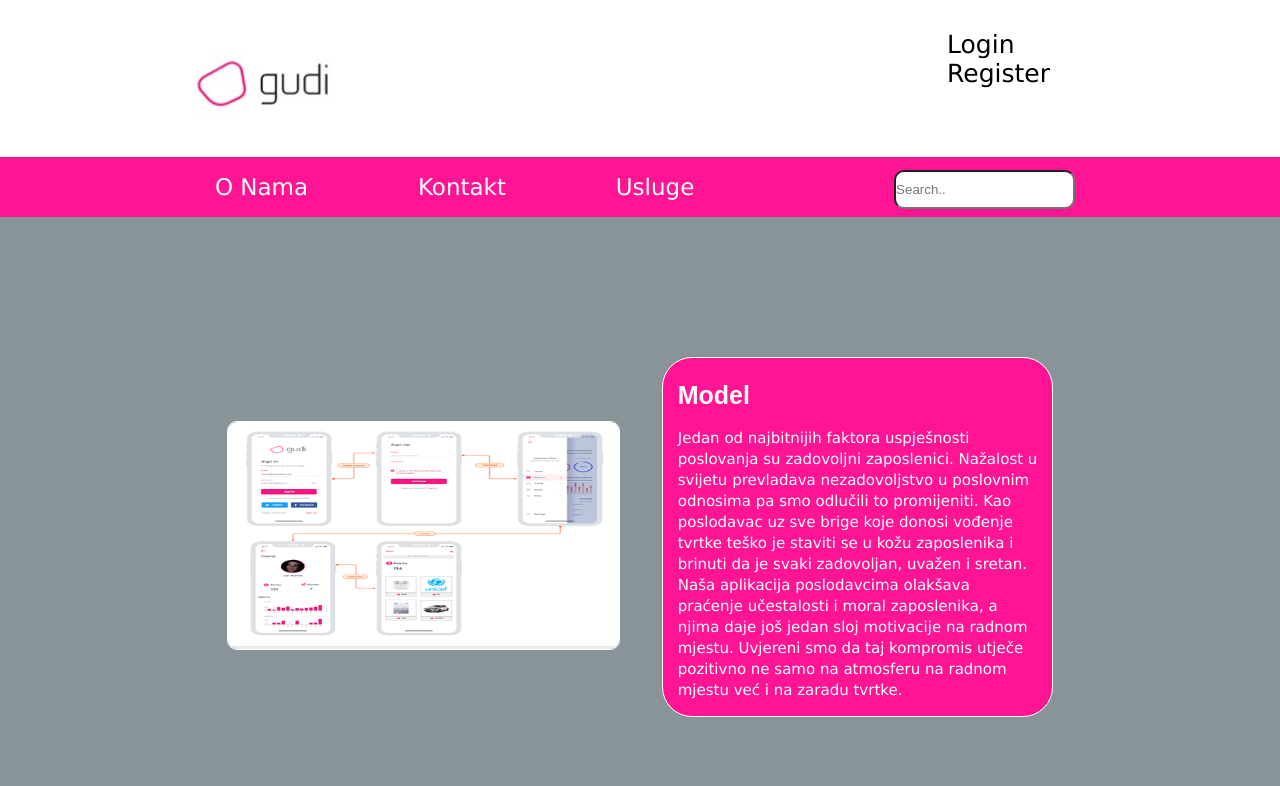
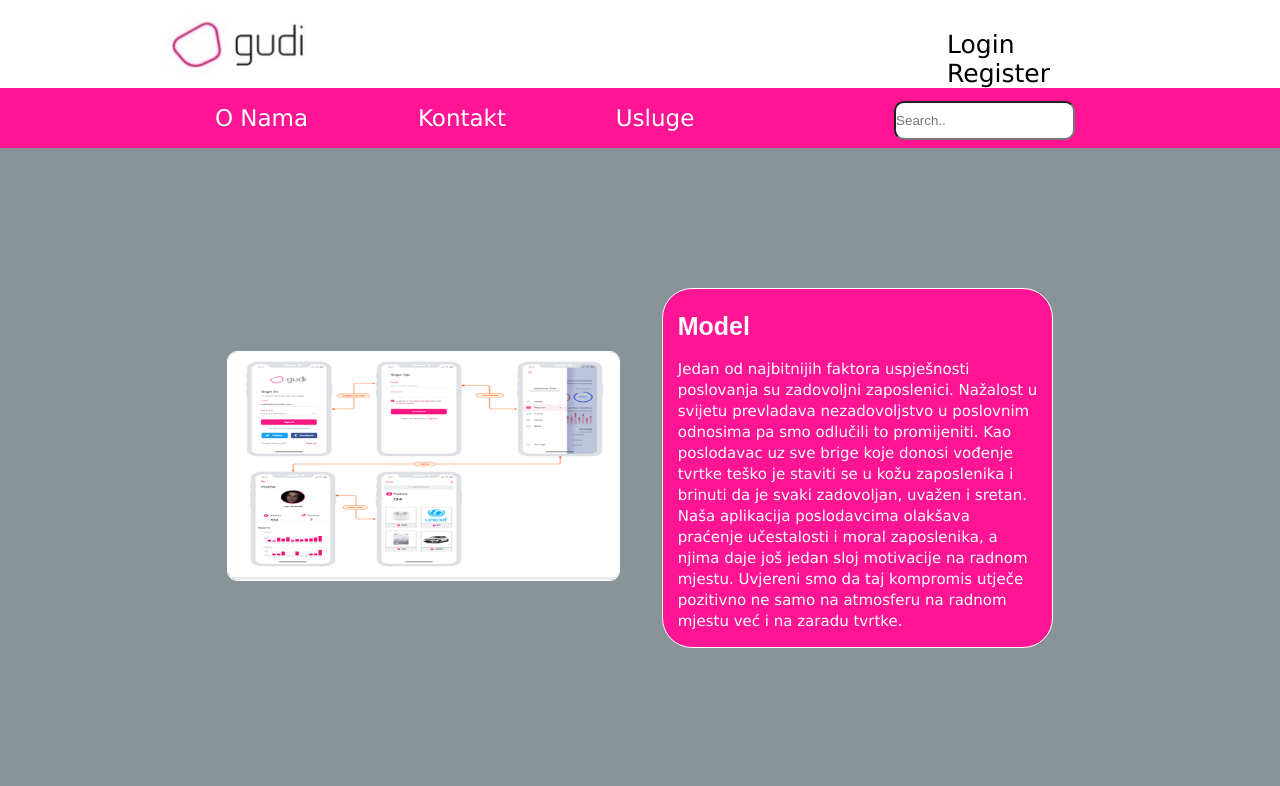
Before and after one commit to LukaCulina/Gudi, a plain HTML site: page Index.html in a window 1280 px wide. Shown: the top 786 px of the page. Drawn offline with Linux system fonts and the light colour scheme.

Commit message:
Update Index.html

```diff
--- a/Index.html
+++ b/Index.html
@@ -19,7 +19,7 @@
             <div class="pocetak">
                 <div class="ikona">
                     <a href="#">
-                        <img src="logo.jpg" alt="logo">
+                        <img src="logo2.jpg" alt="logo">
                     </a>
                 </div>
                 <div class="racun">
```
